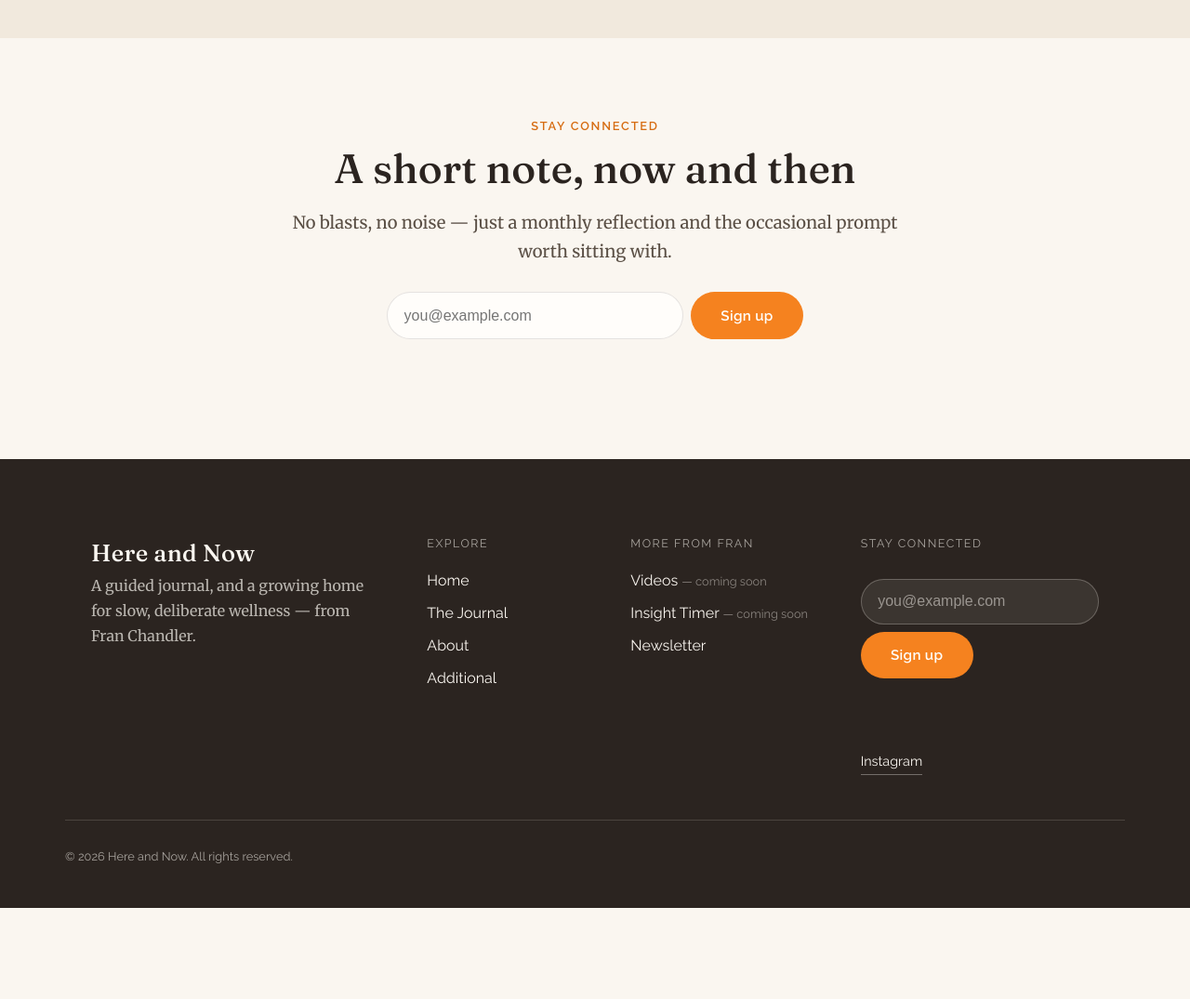
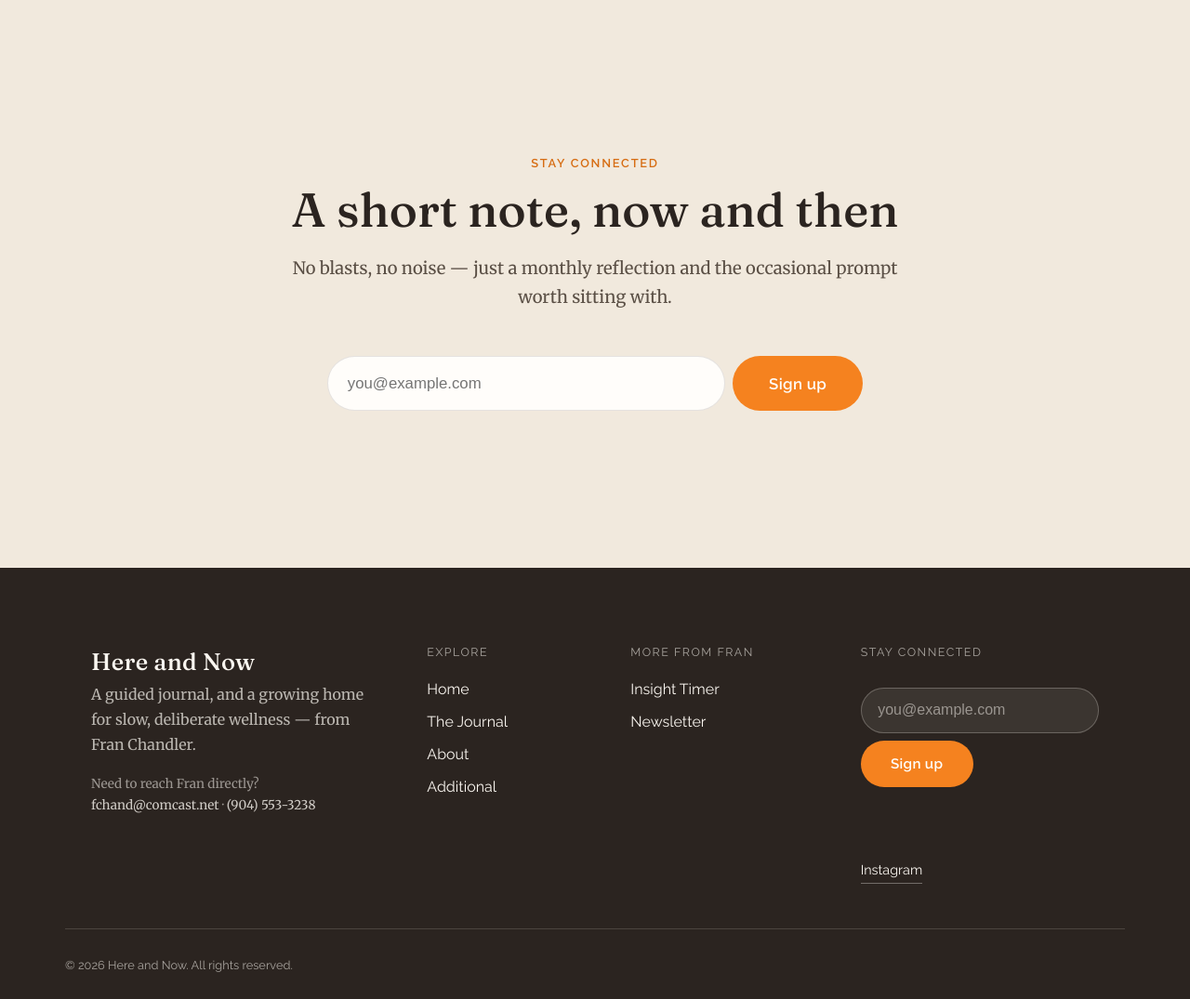
Before and after one commit to dronedavis1/here-and-now, a plain HTML site: page index.html in a window 1280 px wide. Shown: the part 4760-5835 px from the top of the page at 93% size. Before the commit the page ends 5737 px from the top, so only its background shows below. Drawn offline with Linux system fonts and the light colour scheme.

Commit message:
Add Fran's headshot, link Insight Timer, refresh homepage CTA/newsletter, and update footer contact info
Adds Fran's real headshot to the homepage and About page, links the
Insight Timer button to her live profile (and drops the "coming soon"
tag), removes the Videos section from Additional and the footer,
removes the CTA above the homepage newsletter and makes that section
full-width, adds direct contact info to the footer, and fixes the
Instagram link to the correct handle.

Co-Authored-By: Claude Sonnet 5 <noreply@anthropic.com>
Claude-Session: https://claude.ai/code/session_01XbQDYKgcrg5QCn3agpYSs5

```diff
--- a/css/style.css
+++ b/css/style.css
@@ -553,6 +553,36 @@ p {
   text-align: center;
 }
 
+.newsletter-full {
+  width: 100%;
+  background-color: var(--color-cream-alt);
+  padding: var(--space-2xl) var(--space-md);
+}
+
+.newsletter-inner {
+  max-width: 60rem;
+  margin: 0 auto;
+}
+
+.newsletter-full h2 {
+  font-size: clamp(2rem, 3vw + 1rem, 3.2rem);
+}
+
+.newsletter-full .newsletter-form {
+  max-width: 36rem;
+  margin-top: var(--space-lg);
+}
+
+.newsletter-full .newsletter-form input[type="email"] {
+  padding: 1.1rem 1.3rem;
+  font-size: 1.05rem;
+}
+
+.newsletter-full .newsletter-form button {
+  padding: 1.1rem 2.3rem;
+  font-size: 1.05rem;
+}
+
 .newsletter-form {
   display: flex;
   flex-wrap: wrap;
@@ -611,6 +641,21 @@ p {
 .footer-tagline {
   color: rgba(250, 246, 240, 0.7);
   max-width: 22rem;
+}
+
+.footer-contact {
+  margin-top: var(--space-sm);
+  font-size: 0.85rem;
+  color: rgba(250, 246, 240, 0.55);
+  max-width: 22rem;
+}
+
+.footer-contact a {
+  color: rgba(250, 246, 240, 0.8);
+}
+
+.footer-contact a:hover {
+  color: var(--color-cream);
 }
 
 .footer-nav ul,
@@ -913,7 +958,7 @@ p {
   }
 
   .offer-grid {
-    grid-template-columns: repeat(3, 1fr);
+    grid-template-columns: repeat(2, 1fr);
   }
 }
 
--- a/index.html
+++ b/index.html
@@ -206,23 +206,21 @@
     <!-- ============ ABOUT TEASER ============ -->
     <section class="section section-alt reveal">
       <div class="container about-teaser">
-        <!-- PLACEHOLDER: Fran portrait, warm and natural, not overly polished/corporate -->
-        <div class="img-placeholder square" role="img" aria-label="Portrait of Fran Chandler, warm and natural lighting">
-          Fran portrait placeholder
+        <div class="photo-frame square">
+          <img class="photo" src="images/fran-headshot.jpg" alt="Portrait of Fran Chandler" loading="lazy" />
         </div>
         <div>
           <p class="eyebrow">Who wrote this</p>
           <h2>Fran Chandler</h2>
           <p class="section-lede">Fran is a health coach, meditation teacher, and yoga instructor who's spent years learning — mostly the hard way — that slowing down is a skill, not a mood. Here and Now grew out of her own practice before it became a book for anyone else's.</p>
-          <a href="about.html" class="btn btn-outline">Learn more about Fran</a>
         </div>
       </div>
     </section>
 
     <!-- ============ NEWSLETTER ============ -->
     <!-- TODO: connect this form to actual email platform once chosen (Mailchimp/ConvertKit/etc. — platform not yet decided) -->
-    <section class="section newsletter reveal">
-      <div class="container">
+    <section class="newsletter newsletter-full reveal">
+      <div class="newsletter-inner">
         <p class="eyebrow">Stay connected</p>
         <h2>A short note, now and then</h2>
         <p class="section-lede" style="margin-left:auto;margin-right:auto;">No blasts, no noise — just a monthly reflection and the occasional prompt worth sitting with.</p>
@@ -243,6 +241,7 @@
       <div class="footer-brand">
         <a href="index.html" class="logo">Here and Now</a>
         <p class="footer-tagline">A guided journal, and a growing home for slow, deliberate wellness — from Fran Chandler.</p>
+        <p class="footer-contact">Need to reach Fran directly? <a href="mailto:fchand@comcast.net">fchand@comcast.net</a> · <a href="tel:+19045533238">(904) 553-3238</a></p>
       </div>
       <nav class="footer-nav" aria-label="Footer">
         <p class="footer-label">Explore</p>
@@ -256,10 +255,7 @@
       <div class="footer-more">
         <p class="footer-label">More from Fran</p>
         <ul>
-          <!-- TODO: link to real video platform once chosen -->
-          <li><a href="additional.html">Videos <span class="coming-soon">— coming soon</span></a></li>
-          <!-- TODO: link to Fran's real Insight Timer profile once live -->
-          <li><a href="additional.html">Insight Timer <span class="coming-soon">— coming soon</span></a></li>
+          <li><a href="https://insighttimer.com/FranChandler" target="_blank" rel="noopener noreferrer">Insight Timer</a></li>
           <li><a href="additional.html">Newsletter</a></li>
         </ul>
       </div>
@@ -271,7 +267,7 @@
           <button type="submit" class="btn btn-accent">Sign up</button>
         </form>
         <p class="newsletter-status" data-newsletter-status aria-live="polite"></p>
-        <a class="footer-social" href="https://instagram.com/here.and.now.brand" target="_blank" rel="noopener noreferrer">Instagram</a>
+        <a class="footer-social" href="https://instagram.com/hereandnow.brand" target="_blank" rel="noopener noreferrer">Instagram</a>
       </div>
     </div>
     <div class="container footer-bottom">
```
Also changed, not shown: 404.html (+3 -3 lines), about.html (+5 -8 lines), additional.html (+4 -17 lines), journal.html (+3 -5 lines), images/fran-headshot.jpg (added), 1 other file.
